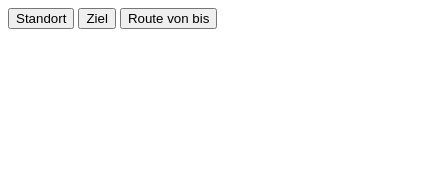
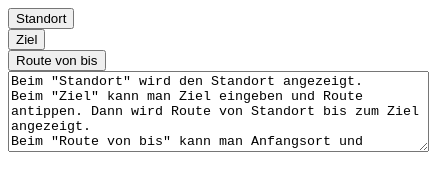
Before and after one commit to Tegomo/LeafletOhneAngular, a plain HTML site: page index.html in a window 390 px wide. Shown: the whole page, 429 px wide, since content can reach past the window. Drawn offline with Linux system fonts and the light colour scheme; some packages are replaced by stand-ins of ours.

Commit message:
Update index.html

```diff
--- a/index.html
+++ b/index.html
@@ -12,9 +12,14 @@
   <div>
 
 
-			<button onclick="standort();">Standort</button>
-           <button onclick="ziel();">Ziel</button>
-           <button onclick="route();">Route von bis</button>
+			<button onclick="standort();">Standort</button>	</br>
+	  <button onclick="ziel();">Ziel</button> </br>
+	<button onclick="route();">Route von bis</button></br>
+<textarea rows="5" cols="50">
+Beim "Standort" wird den Standort angezeigt.
+Beim "Ziel" kann man Ziel eingeben und Route antippen. Dann wird Route von Standort bis zum Ziel angezeigt.
+Beim "Route von bis" kann man Anfangsort und Zielort eingeben und die Route angezeigt bekommen.
+</textarea>
 	</div>
 	 <script type="text/javascript">
    document.addEventListener("deviceready", onDeviceReady, false);
```
